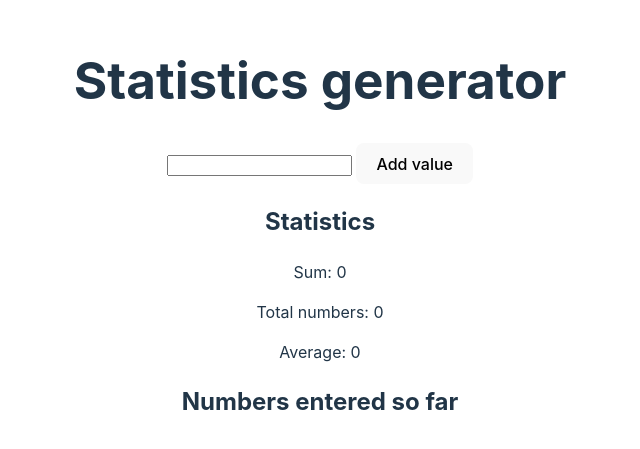
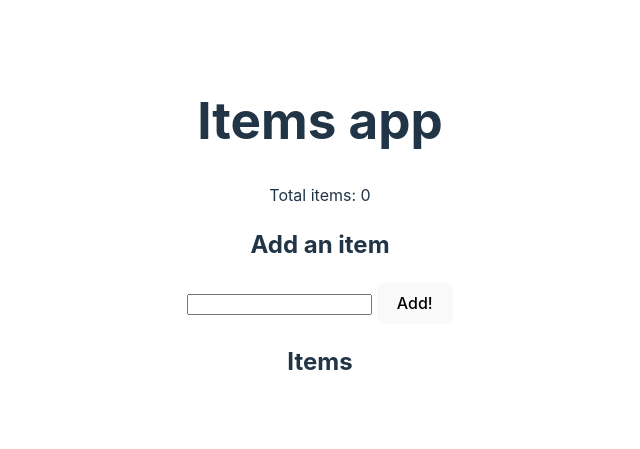
Before and after one commit to aiotrope/gambit, a Svelte app: page / in a window 1280 px wide. Shown: the part 171-620 px from the top of the page, without its empty margins (320-960 px from the left). Built offline with nearby package versions, Linux system fonts and the light colour scheme.

Commit message:
🐛 fix(app): solutions for state management meets a list of items exercise

```diff
--- a/src/App.svelte
+++ b/src/App.svelte
@@ -1,5 +1,5 @@
 <script>
-  import Statistics from "./lib/Statistics.svelte";
+  import ItemApp from "./lib/ItemApp.svelte";
 </script>
 
-<Statistics />
+<ItemApp />
--- /dev/null
+++ b/src/lib/ItemApp.svelte
@@ -0,0 +1,13 @@
+<script>
+  import ItemInput from './ItemInput.svelte';
+  import ItemList from './ItemList.svelte';
+  import ItemStatistics from './ItemStatistics.svelte';
+</script>
+
+<h1>Items app</h1>
+
+<ItemStatistics />
+
+<ItemInput />
+
+<ItemList />
--- /dev/null
+++ b/src/lib/ItemInput.svelte
@@ -0,0 +1,15 @@
+<script>
+  import { items } from './itemStore.js';
+  let item;
+
+  const addItem = () => {
+    $items = [...$items, item];
+    item = '';
+  };
+</script>
+
+<h2>Add an item</h2>
+
+<input type="text" bind:value={item} />
+
+<button on:click={addItem}>Add!</button>
--- /dev/null
+++ b/src/lib/ItemList.svelte
@@ -0,0 +1,11 @@
+<script>
+  import { items } from './itemStore.js';
+</script>
+
+<h2>Items</h2>
+
+<ul>
+  {#each $items as item}
+    <li>{item}</li>
+  {/each}
+</ul>
--- /dev/null
+++ b/src/lib/ItemStatistics.svelte
@@ -0,0 +1,5 @@
+<script>
+  import { items } from "./itemStore.js";
+</script>
+
+<p>Total items: {$items.length}</p>
--- /dev/null
+++ b/src/lib/itemStore.js
@@ -0,0 +1,5 @@
+import { writable } from 'svelte/store';
+
+const items = writable([]);
+
+export { items };
```
